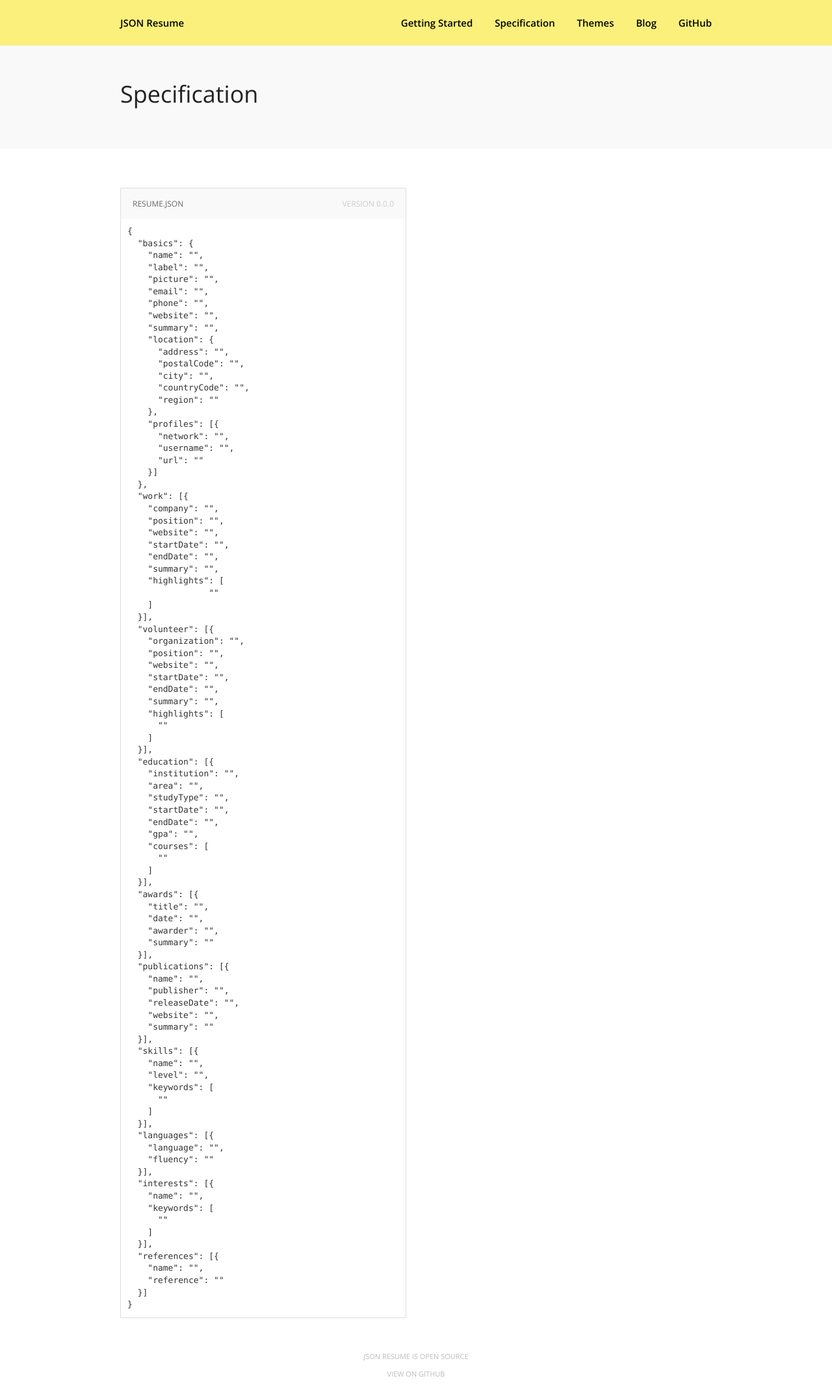
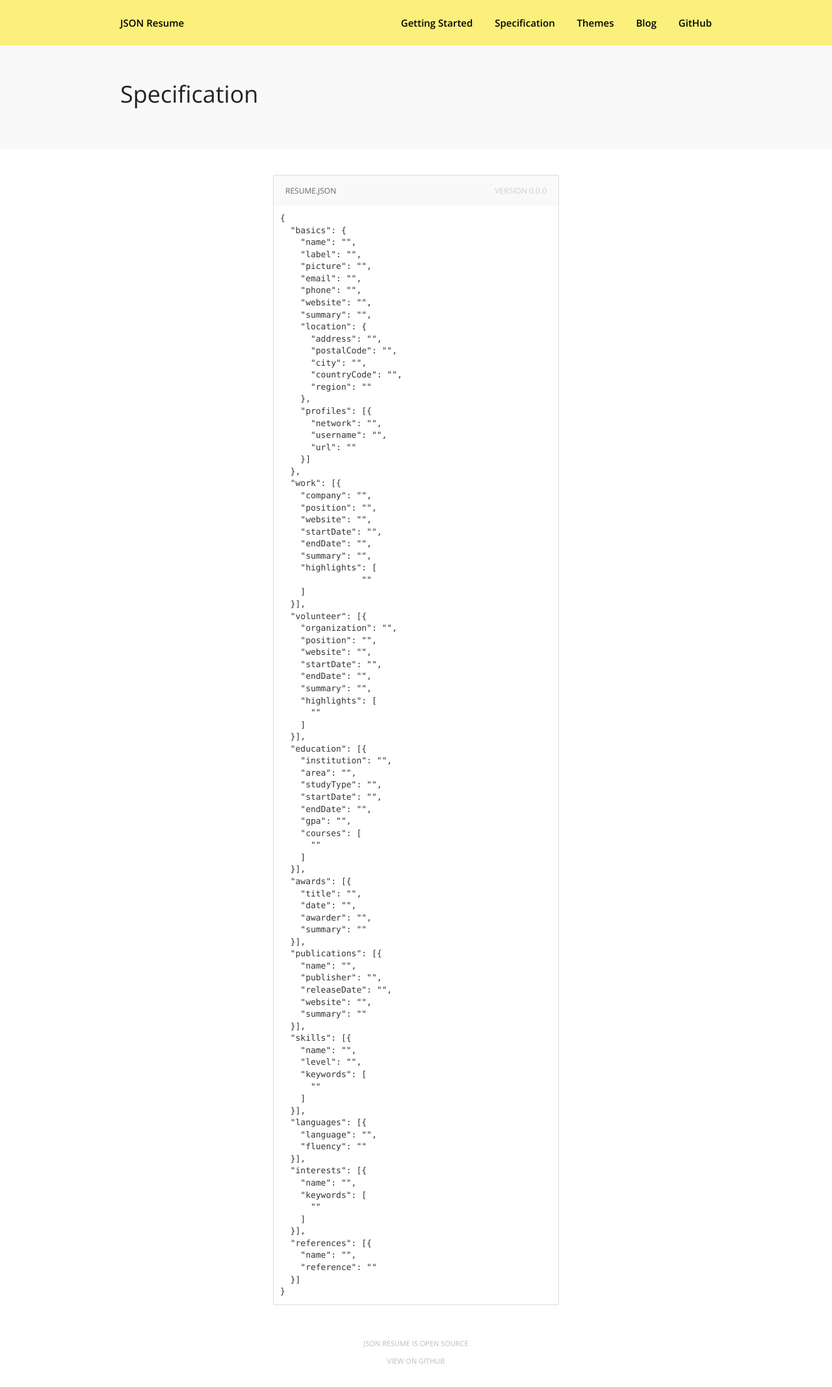
Before and after one commit to jsonresume/resume-website, a Jekyll site: the page built from specification.html, in a window 1280 px wide. Shown: the whole page at 65% size. Built offline with Jekyll 4.4.1, drawn with Linux system fonts in a browser that asks for light colours; nearby versions of some CDN libraries; Markdown is read by kramdown in place of the engine named in the settings; a script that is not in the unit is left out; comment, search, counter and statistics services are not loaded.

Commit message:
Minor changes

```diff
--- a/css/style.css
+++ b/css/style.css
@@ -317,11 +317,7 @@ pre {
 
 */
 #spec {
-	margin-top: 60px;
-}
-#spec h3 {
-	font-size: 20px;
-	margin-top: -4px;
+	margin-top: 40px;
 }
 #spec hr {
 	border-top: 1px solid #000;
@@ -357,7 +353,7 @@ pre {
 	padding-bottom: 10px;
 }
 #themes {
-	margin-top: 60px;
+	margin-top: 40px;
 }
 #themes .theme {
 	background: #f9f9f9;
--- a/index.html
+++ b/index.html
@@ -19,7 +19,7 @@ layout: default
 			<div class="feature col-sm-4">
 					<h2>What is this?</h2>
 					<p>JSON Resume is a standard created to empower developers.</p>
-					<a href="/docs/" class="btn">Read more</a>
+					<a href="/specification/" class="btn">Read more</a>
 			</div>
 			<div class="feature col-sm-4">
 					<h2>Themes</h2>
--- a/specification.html
+++ b/specification.html
@@ -15,19 +15,17 @@ title: Specification
 <div id="spec" class="container">
 
 <div class="row">
-<div class="col-sm-6">
+<div class="col-sm-6 col-sm-push-3">
+
 <div class="header">
 	<div class="pull-right version">version 0.0.0</div>
 	resume.json
 </div>
+
 <pre class="top">
 {
 </pre>
-</div>
-</div>
 
-<div class="row">
-<div class="col-sm-6">
 <pre>
   "basics": {
     "name": "",
@@ -51,13 +49,7 @@ title: Specification
     }]
   },
 </pre>
-</div>
-<div class="col-sm-6 hidden-xs">
-</div>
-</div>
 
-<div class="row">
-<div class="col-sm-6">
 <pre>
   "work": [{
     "company": "",
@@ -71,13 +63,7 @@ title: Specification
     ]
   }],
 </pre>
-</div>
-<div class="col-sm-6 hidden-xs">
-</div>
-</div>
 
-<div class="row">
-<div class="col-sm-6">
 <pre>
   "volunteer": [{
     "organization": "",
@@ -91,13 +77,7 @@ title: Specification
     ]
   }],
 </pre>
-</div>
-<div class="col-sm-6 hidden-xs">
-</div>
-</div>
 
-<div class="row">
-<div class="col-sm-6">
 <pre>
   "education": [{
     "institution": "",
@@ -111,13 +91,7 @@ title: Specification
     ]
   }],
 </pre>
-</div>
-<div class="col-sm-6 hidden-xs">
-</div>
-</div>
 
-<div class="row">
-<div class="col-sm-6">
 <pre>
   "awards": [{
     "title": "",
@@ -126,13 +100,7 @@ title: Specification
     "summary": ""
   }],
 </pre>
-</div>
-<div class="col-sm-6 hidden-xs">
-</div>
-</div>
 
-<div class="row">
-<div class="col-sm-6">
 <pre>
   "publications": [{
     "name": "",
@@ -142,13 +110,7 @@ title: Specification
     "summary": ""
   }],
 </pre>
-</div>
-<div class="col-sm-6 hidden-xs">
-</div>
-</div>
 
-<div class="row">
-<div class="col-sm-6">
 <pre>
   "skills": [{
     "name": "",
@@ -158,26 +120,14 @@ title: Specification
     ]
   }],
 </pre>
-</div>
-<div class="col-sm-6 hidden-xs">
-</div>
-</div>
 
-<div class="row">
-<div class="col-sm-6">
 <pre>
   "languages": [{
     "language": "",
     "fluency": ""
   }],
 </pre>
-</div>
-<div class="col-sm-6 hidden-xs">
-</div>
-</div>
 
-<div class="row">
-<div class="col-sm-6">
 <pre>
   "interests": [{
     "name": "",
@@ -186,31 +136,21 @@ title: Specification
     ]
   }],
 </pre>
-</div>
-<div class="col-sm-6 hidden-xs">
-</div>
-</div>
 
-<div class="row">
-<div class="col-sm-6">
 <pre>
   "references": [{
     "name": "",
     "reference": ""
   }]
 </pre>
-</div>
-<div class="col-sm-6 hidden-xs">
+
+<pre class="bottom">
+}
+</pre>
+
 </div>
 </div>
 
-<div class="row">
-<div class="col-sm-6">
-<pre class="bottom">
-}
-</pre>
-</div>
-</div>
 
 	</div>
 </div>
```
